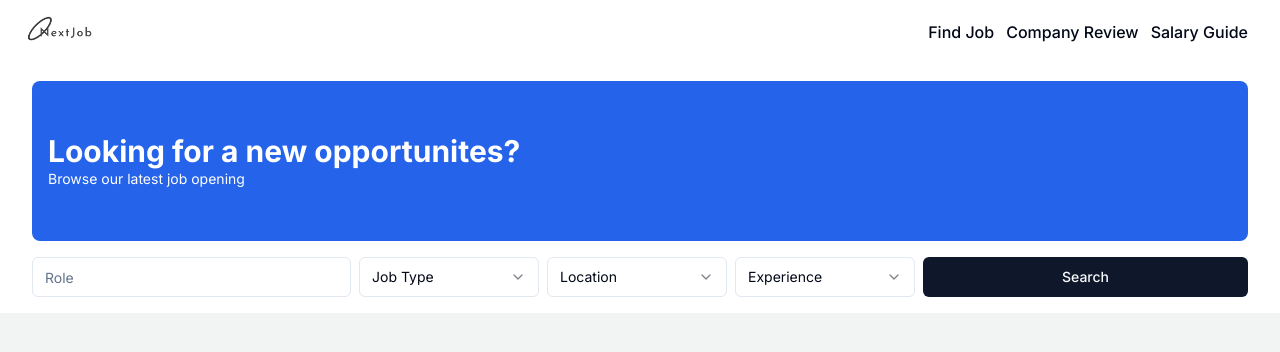
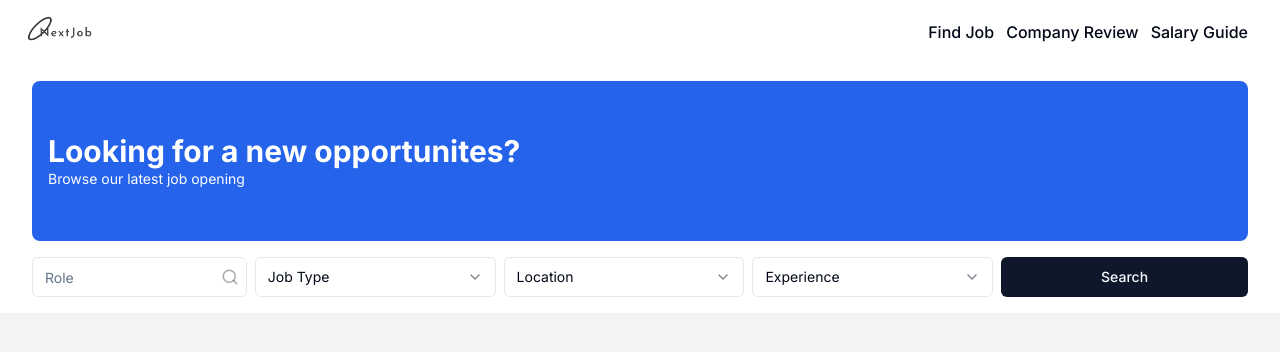
Before and after one commit to samcasmmm/next-news2.0, a Next.js app: page / in a window 1280 px wide. Shown: the top 352 px of the page. Built offline with nearby package versions, Linux system fonts and the light colour scheme.

Commit message:
added search in select

```diff
--- a/src/components/FilterSearch.tsx
+++ b/src/components/FilterSearch.tsx
@@ -2,6 +2,7 @@
 import { Input, Button } from '@/components/';
 import Selection from './Selection';
 import { jobTypes, cities, experience } from '@/utils/Static.data';
+import { Search } from 'lucide-react';
 
 type Props = {};
 
@@ -36,12 +37,15 @@
     <div className='container mt-4'>
       <div className='flex flex-row gap-2'>
         <Input
-          className='flex-1 focus-visible:ring-0 focus-visible:ring-offset-0 '
+          parentClassName='flex-1 '
+          className='focus-visible:ring-0 focus-visible:ring-offset-0 '
           placeholder='Role'
           onChange={(e) => handleOnChanges('role', e.target.value)}
           value={jobSearchFilters.role}
+          icon={<Search size={18} color='#20202060' />}
         />
         <Selection
+          className='flex-1'
           data={jobTypes}
           mainLabel='Job Type'
           selectedLabel='Any'
@@ -50,6 +54,7 @@
           valueAttri={jobSearchFilters.jobType}
         />
         <Selection
+          className='flex-1'
           data={cities}
           mainLabel='Location'
           selectedLabel='Any'
@@ -59,6 +64,7 @@
           valueAttri={jobSearchFilters.location}
         />
         <Selection
+          className='flex-1'
           data={experience}
           mainLabel='Experience'
           selectedLabel='Fresher'
--- a/src/components/Navbar.tsx
+++ b/src/components/Navbar.tsx
@@ -36,17 +36,17 @@
 let navLinks = [
   {
     label: 'Find Job',
-    path: '/',
+    path: '/find-job',
     underLine: true,
   },
   {
     label: 'Company Review',
-    path: '/',
+    path: '/review',
     underLine: true,
   },
   {
     label: 'Salary Guide',
-    path: '/',
+    path: '/salary-guide',
     underLine: true,
   },
 ];
--- a/src/components/Selection.tsx
+++ b/src/components/Selection.tsx
@@ -11,6 +11,7 @@
   SelectValue,
 } from '@/components/ui/select';
 import { Input } from '@/components/ui/input';
+import { cn } from '@/utils/classVariant';
 
 type JobType = { label: string; value: string };
 
@@ -22,6 +23,7 @@
   OnChange?: (value: any) => void;
   nameAttri: any;
   valueAttri?: any;
+  className?: string;
 };
 
 const Selection = ({
@@ -32,10 +34,15 @@
   data,
   searchable = false,
   OnChange,
+  className,
 }: Props) => {
   const [searchTerm, setSearchTerm] = useState('');
   const filteredData = data.filter((item) =>
     item.label.toLowerCase().includes(searchTerm.toLowerCase())
+  );
+  const containerClasses = cn(
+    'w-[180px] focus:ring-0 focus:ring-offset-0',
+    className
   );
   return (
     <Select
@@ -43,7 +50,7 @@
       name={nameAttri}
       value={valueAttri}
     >
-      <SelectTrigger className='w-[180px] focus:ring-0 focus:ring-offset-0'>
+      <SelectTrigger className={containerClasses}>
         <SelectValue placeholder={mainLabel} />
       </SelectTrigger>
       <SelectContent>
--- a/src/components/ui/input.tsx
+++ b/src/components/ui/input.tsx
@@ -3,23 +3,34 @@
 import { cn } from '@/utils/classVariant';
 
 export interface InputProps
-  extends React.InputHTMLAttributes<HTMLInputElement> {}
+  extends React.InputHTMLAttributes<HTMLInputElement> {
+  icon?: React.ReactNode;
+  parentClassName?: string;
+}
 
 const Input = React.forwardRef<HTMLInputElement, InputProps>(
-  ({ className, type, ...props }, ref) => {
+  ({ className, parentClassName, type, icon, ...props }, ref) => {
+    const containerClasses = cn('relative', parentClassName);
     return (
+      <div className={containerClasses}>
         <input
           type={type}
           className={cn(
-          'flex h-10 w-full rounded-md border border-input bg-background px-3 py-2 text-sm ring-offset-background file:border-0 file:bg-transparent file:text-sm file:font-medium placeholder:text-muted-foreground focus-visible:outline-none focus-visible:ring-0 focus-visible:ring-ring focus-visible:ring-offset-0 disabled:cursor-not-allowed disabled:opacity-50',
+            'pl-10 flex h-10 w-full rounded-md border border-input bg-background px-3 py-2 text-sm ring-offset-background file:border-0 file:bg-transparent file:text-sm file:font-medium placeholder:text-muted-foreground focus-visible:outline-none focus-visible:ring-0 focus-visible:ring-ring focus-visible:ring-offset-0 disabled:cursor-not-allowed disabled:opacity-50',
             className
           )}
           ref={ref}
           {...props}
         />
+        {icon && (
+          <span className='absolute inset-y-0 right-2 pl-3 flex items-center'>
+            {icon}
+          </span>
+        )}
+      </div>
     );
   }
 );
+
 Input.displayName = 'Input';
-
 export { Input };
```
Lines whose indentation alone changed are shown as unchanged.
